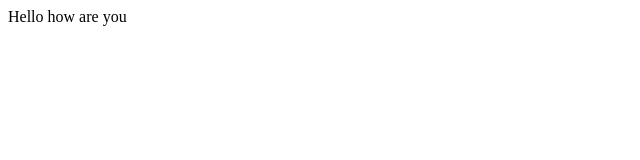
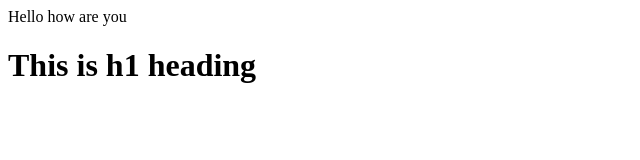
Before and after one commit to Abhishek-VVV/First-Repo, a plain HTML site: page index.html in a window 1280 px wide. Shown: the whole page, without its empty margins (0-640 px from the left). Drawn offline with Linux system fonts and the light colour scheme.

Commit message:
include h1

```diff
--- a/index.html
+++ b/index.html
@@ -7,5 +7,6 @@
 </head>
 <body>
     Hello how are you
+    <h1>This is h1 heading</h1>
 </body>
 </html>
```
